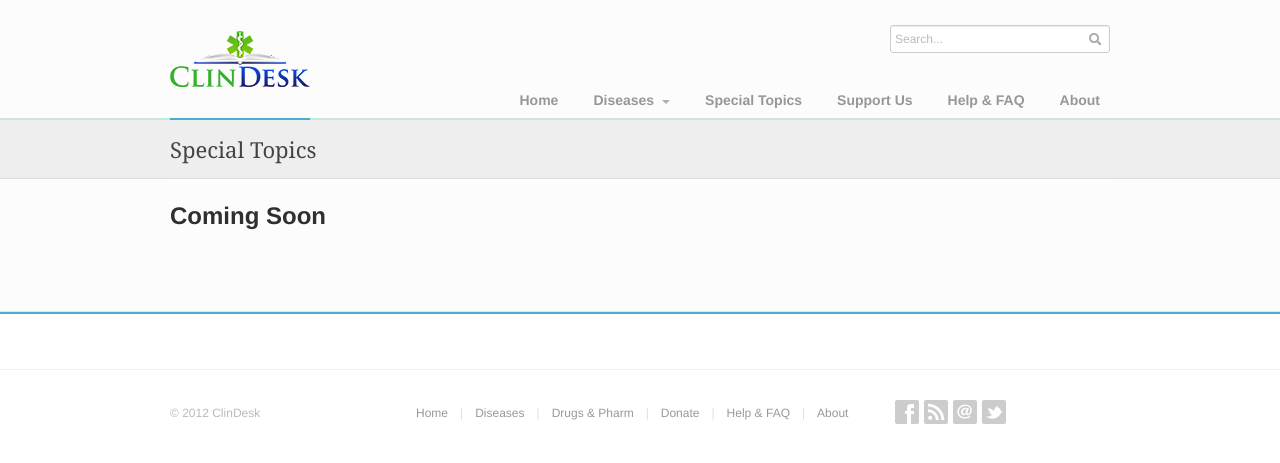
After one commit to WhiteCoatAcademy/clindesk.org, a Flask app: page /special-topics/ in a window 1280 px wide. The commit adds this page. Shown: the top 463 px of the page. Run offline with Flask 2, Linux system fonts and the light colour scheme.

Commit message:
Add a special topics page.

```diff
--- a/clindesk.py
+++ b/clindesk.py
@@ -120,7 +120,7 @@ def page_about():
 
 
 ######
-# *** Disease / Drug Pages
+# *** Disease Pages
 ######
 
 @app.route("/diseases/")
@@ -138,6 +138,14 @@ def page_diseases_toplevel(level1):
 def page_diseases_level2(level1, level2):
     return "%s %s" % (level1, level2)
 
+
+#####
+# *** Special Topics Pages
+#####
+
+@app.route("/special-topics/")
+def special_topics():
+    return render_template('special-topics/index.html')
 
 
 ######
--- a/templates/base.html
+++ b/templates/base.html
@@ -47,9 +47,9 @@
 
 					<!--main nav-->
 <ul class="nav">
-	<li><a href="index.html">Home</a></li>
+	<li><a href="/index.html">Home</a></li>
 	<li class="dropdown">
-		<a href="diseases.html">Diseases<b class="caret"></b></a>
+		<a href="/diseases/">Diseases<b class="caret"></b></a>
 		<ul class="dropdown-menu">
 			<li><a href="full_width.html"><i class="icon-th icon-white"></i> &nbsp;<b>View All Topics</b></a></li>
 			<li class="divider"></li>
@@ -64,14 +64,14 @@
 		</ul>
 	</li>
 	<li class="dropdown">
-		<a href="pharm.html">Special Topics</a>
+		<a href="/special-topics/">Special Topics</a>
 	</li>
-	<li class="dropdown"><a href="support.html">Support Us</a>
+	<li class="dropdown"><a href="/support.html">Support Us</a>
 	</li>
     <li>
-   		<a href="help.html">Help &amp; FAQ</a>
+   		<a href="/help.html">Help &amp; FAQ</a>
    	</li>
-	<li class="last"><a href="about.html">About</a></li>
+	<li class="last"><a href="/about.html">About</a></li>
 </ul>
 <!--end main nav-->
 
--- /dev/null
+++ b/templates/special-topics/index.html
@@ -0,0 +1,45 @@
+{% extends "base.html" %}
+{% block title %}Special Topics{% endblock %}
+{% block tagline_text %}Special Topics{% endblock %}
+{% block maincontent %}
+<!--main content-->
+<section class="mainContentWrap">
+  <div class="container mainContent">
+    <div class="row-fluid">
+      <div class="span9">
+        <div class="row-fluid">
+          <div class="innerSpacer">
+
+            <!--body search widget for mobile-->
+            <div class="row-fluid body-search">
+              <div class="span12 widget_search">
+                <form class="form-inline" action="#" method="get" role="search">
+                    <input type="text" class="input-medium span3"  placeholder="Search...">
+                    <button class="icon-search" type="submit"></button>
+                </form>
+              </div>
+            </div>
+
+            <!--404 error-->
+            <div class="row-fluid">
+              <div class="span12">
+		<h1>Coming Soon</h1>
+              </div>
+            </div>
+
+
+
+          </div>
+        </div>
+      </div>
+
+
+
+
+
+
+    </div>
+  </div>
+</section>
+
+{% endblock %}
```
